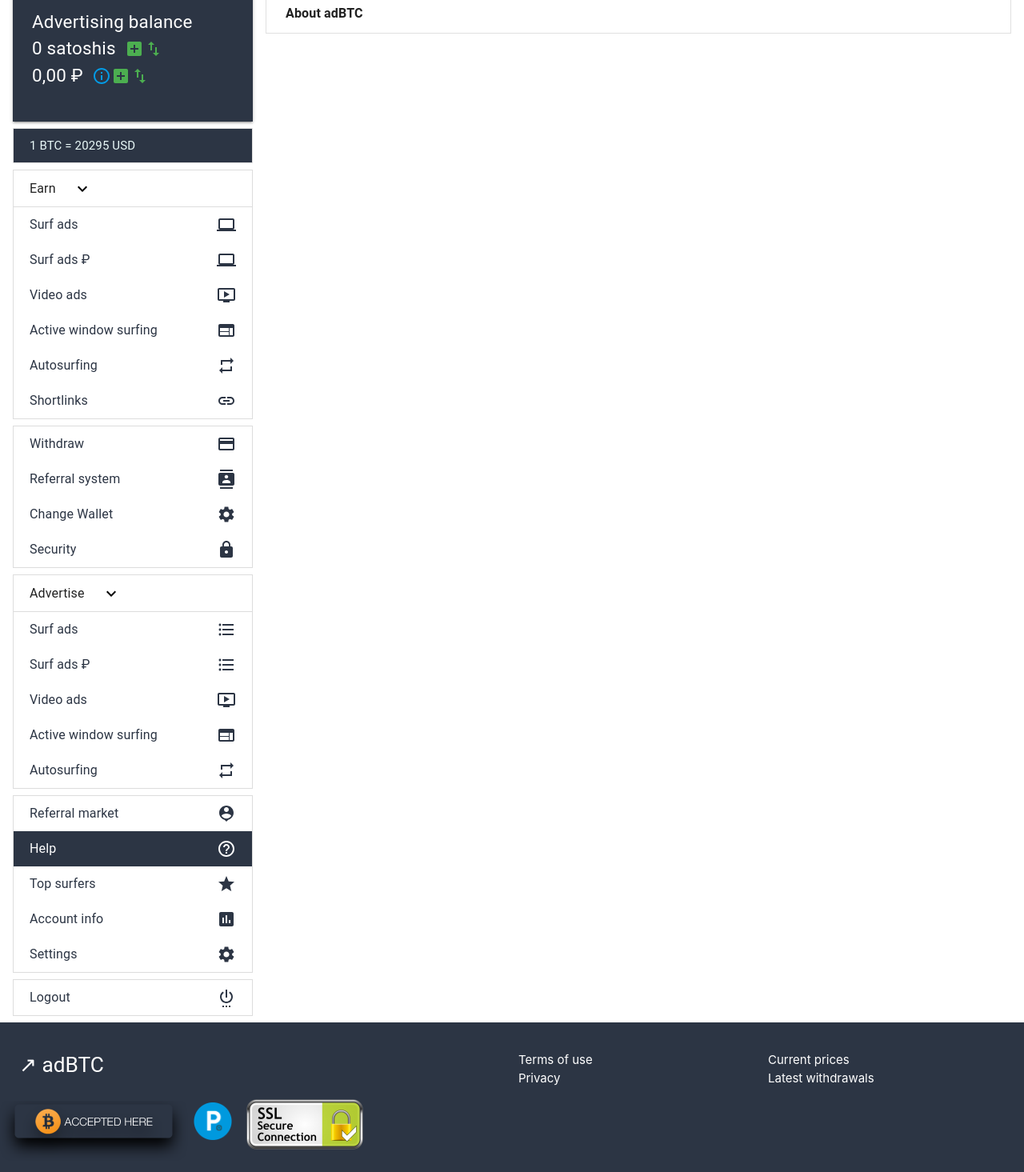
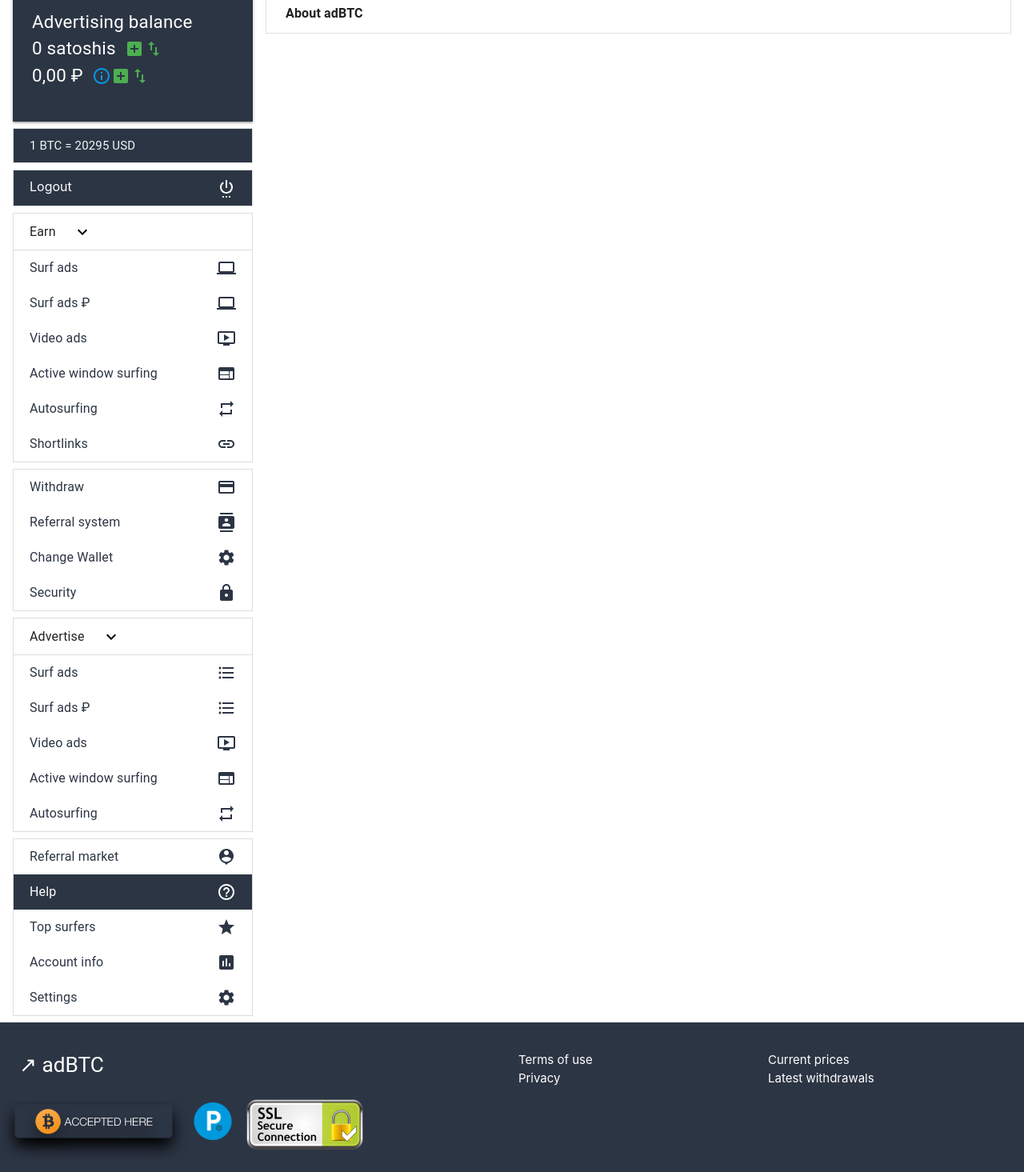
Before and after one commit to metalent0109/adbtc-frontend, a React (Create React App) app: page /help in a window 1280 px wide. Shown: the part 241-1706 px from the top of the page at 80% size. Built offline with nearby package versions, Linux system fonts and the light colour scheme; sample sign-in values are in the browser's storage.

Commit message:
bug-fixes

```diff
--- a/src/components/Layout/Layout.tsx
+++ b/src/components/Layout/Layout.tsx
@@ -1,27 +1,30 @@
 import React, { FC, useState } from 'react'
-import { makeStyles } from "@mui/styles";
+import { makeStyles } from '@mui/styles'
+import { useLocation, useNavigate } from 'react-router-dom'
 
-import LaptopIcon from '@mui/icons-material/Laptop';
-import OndemandVideoIcon from '@mui/icons-material/OndemandVideo';
-import WebIcon from '@mui/icons-material/Web';
-import RepeatIcon from '@mui/icons-material/Repeat';
-import InsertLinkIcon from '@mui/icons-material/InsertLink';
-import CreditCardIcon from '@mui/icons-material/CreditCard';
-import ContactsIcon from '@mui/icons-material/Contacts';
-import SettingsIcon from '@mui/icons-material/Settings';
-import HttpsIcon from '@mui/icons-material/Https';
-import FormatListBulletedIcon from '@mui/icons-material/FormatListBulleted';
-import PersonPinIcon from '@mui/icons-material/PersonPin';
-import HelpOutlineOutlinedIcon from '@mui/icons-material/HelpOutlineOutlined';
-import StarIcon from '@mui/icons-material/Star';
-import InsertChartIcon from '@mui/icons-material/InsertChart';
-import SettingsPowerIcon from '@mui/icons-material/SettingsPower';
-import MenuIcon from '@mui/icons-material/Menu';
+import LaptopIcon from '@mui/icons-material/Laptop'
+import OndemandVideoIcon from '@mui/icons-material/OndemandVideo'
+import WebIcon from '@mui/icons-material/Web'
+import RepeatIcon from '@mui/icons-material/Repeat'
+import InsertLinkIcon from '@mui/icons-material/InsertLink'
+import CreditCardIcon from '@mui/icons-material/CreditCard'
+import ContactsIcon from '@mui/icons-material/Contacts'
+import SettingsIcon from '@mui/icons-material/Settings'
+import HttpsIcon from '@mui/icons-material/Https'
+import FormatListBulletedIcon from '@mui/icons-material/FormatListBulleted'
+import PersonPinIcon from '@mui/icons-material/PersonPin'
+import HelpOutlineOutlinedIcon from '@mui/icons-material/HelpOutlineOutlined'
+import StarIcon from '@mui/icons-material/Star'
+import InsertChartIcon from '@mui/icons-material/InsertChart'
+import SettingsPowerIcon from '@mui/icons-material/SettingsPower'
+import MenuIcon from '@mui/icons-material/Menu'
+import ListItemText from '@mui/material/ListItemText'
+import ListItemIcon from '@mui/material/ListItemIcon'
 
 import Box from '@mui/material/Box'
-import Container from '@mui/material/Container';
+import Container from '@mui/material/Container'
 import Grid from '@mui/material/Grid'
-import Typography from '@mui/material/Typography';
+import Typography from '@mui/material/Typography'
 import Link from '@mui/material/Link'
 import Divider from '@mui/material/Divider'
 import IconButton from '@mui/material/IconButton'
@@ -30,21 +33,24 @@
 import BalanceCard from './components/BalanceCard'
 import MenuCollapse from './components/MenuCollapse'
 import Sidebar from './components/Sidebar'
-
+import { useDispatch, useSelector } from "react-redux"
+import { AppDispatch, RootState } from "redux/store"
 import styles from 'assets/jss/components/adminLayoutStyles'
+import { logout } from 'redux/reducers/authSlice';
 
 const useStyles = makeStyles(styles)
 
 interface Props {
-  children: React.ReactNode;
-  title: string;
+  children: React.ReactNode
+  title: string
 }
 
 const Layout: FC<Props> = (props) => {
-
   const classes = useStyles()
 
   const { children, title } = props
+  const dispatch = useDispatch<AppDispatch>()
+  const navigate = useNavigate()
 
   const [open, setOpen] = useState(false)
 
@@ -56,35 +62,35 @@
         {
           title: 'Surf ads',
           link: '/surf/browse',
-          icon: <LaptopIcon />
+          icon: <LaptopIcon />,
         },
         {
           title: 'Surf ads ₽',
           link: '/surfiat/browse',
-          icon: <LaptopIcon />
+          icon: <LaptopIcon />,
         },
         {
           title: 'Video ads',
           link: '/video/inf',
-          icon: <OndemandVideoIcon />
+          icon: <OndemandVideoIcon />,
         },
         {
           title: 'Active window surfing',
           link: '/surftab/inf',
-          icon: <WebIcon />
+          icon: <WebIcon />,
         },
         {
           title: 'Autosurfing',
           link: 'https://adbtc.top/autosurf/session',
           target: '_blank',
-          icon: <RepeatIcon />
+          icon: <RepeatIcon />,
         },
         {
           title: 'Shortlinks',
           link: '/shortlink',
-          icon: <InsertLinkIcon />
-        }
-      ]
+          icon: <InsertLinkIcon />,
+        },
+      ],
     },
     {
       id: 2,
@@ -92,24 +98,24 @@
         {
           title: 'Withdraw',
           link: '/acc/balance',
-          icon: <CreditCardIcon />
+          icon: <CreditCardIcon />,
         },
         {
           title: 'Referral system',
           link: '/acc/ref',
-          icon: <ContactsIcon />
+          icon: <ContactsIcon />,
         },
         {
           title: 'Change Wallet',
           link: '/acc/change_wallet',
-          icon: <SettingsIcon />
+          icon: <SettingsIcon />,
         },
         {
           title: 'Security',
           link: '/security',
-          icon: <HttpsIcon />
+          icon: <HttpsIcon />,
         },
-      ]
+      ],
     },
     {
       id: 3,
@@ -118,29 +124,29 @@
         {
           title: 'Surf ads',
           link: '/surf/projects',
-          icon: <FormatListBulletedIcon />
+          icon: <FormatListBulletedIcon />,
         },
         {
           title: 'Surf ads ₽',
           link: '/surfiat/projects/',
-          icon: <FormatListBulletedIcon />
+          icon: <FormatListBulletedIcon />,
         },
         {
           title: 'Video ads',
           link: '/video/projects',
-          icon: <OndemandVideoIcon />
+          icon: <OndemandVideoIcon />,
         },
         {
           title: 'Active window surfing',
           link: '/surftab/projects',
-          icon: <WebIcon />
+          icon: <WebIcon />,
         },
         {
           title: 'Autosurfing',
           link: '/autosurf/projects',
-          icon: <RepeatIcon />
+          icon: <RepeatIcon />,
         },
-      ]
+      ],
     },
     {
       id: 4,
@@ -148,104 +154,113 @@
         {
           title: 'Referral market',
           link: '/market/index',
-          icon: <PersonPinIcon />
+          icon: <PersonPinIcon />,
         },
         {
           title: 'Help',
           link: '/help',
-          icon: <HelpOutlineOutlinedIcon />
+          icon: <HelpOutlineOutlinedIcon />,
         },
         {
           title: 'Top surfers',
           link: '/info/top',
-          icon: <StarIcon />
+          icon: <StarIcon />,
         },
         {
           title: 'Account info',
           link: '/info/me',
-          icon: <InsertChartIcon />
+          icon: <InsertChartIcon />,
         },
         {
           title: 'Settings',
           link: '/acc/options',
-          icon: <SettingsIcon />
-        }
-      ]
+          icon: <SettingsIcon />,
+        },
+      ],
     },
-    {
-      id: 5,
-      children: [
-        {
-          title: 'Logout',
-          link: '/login',
-          icon: <SettingsPowerIcon />
-        },
-      ]
-    }
+    // {
+    //   id: 5,
+    //   children: [
+    //     {
+    //       title: 'Logout',
+    //       link: '/login',
+    //       icon: <SettingsPowerIcon />,
+    //     },
+    //   ],
+    // },
   ]
+
+  const logoutUser = () => {
+    dispatch(logout())
+    navigate('/login')
+  }
 
   return (
     <Box className={classes.wrapper}>
-      <Box className={classes.mobileHeader} alignItems='center'>
+      <Box className={classes.mobileHeader} alignItems="center">
         <IconButton onClick={() => setOpen(true)}>
           <MenuIcon />
         </IconButton>
-        <Typography variant='body1'>
-          adBTC
-        </Typography>
-        <Box ml='auto' mr={2}>
-          <Typography variant='body1'>
+        <Typography variant="body1">adBTC</Typography>
+        <Box ml="auto" mr={2}>
+          <Typography variant="body1">
             Balance: <b>0 satoshis</b>
           </Typography>
         </Box>
       </Box>
-      <Container maxWidth={false} sx={{ paddingLeft: '1rem !important', paddingRight: '1rem !important' }}>
+      <Container
+        maxWidth={false}
+        sx={{ paddingLeft: '1rem !important', paddingRight: '1rem !important' }}
+      >
         <Grid container spacing={2}>
           <Grid item sm={12} md={4} lg={3} className={classes.hideMobile}>
             <Box>
               <Box className={classes.logoWrapper} my={1}>
-                <Typography variant='h6'>
-                  ↗ adBTC
-                </Typography>
+                <Typography variant="h6">↗ adBTC</Typography>
               </Box>
 
               <BalanceCard showUserId={false} />
 
               <Box className={classes.logoWrapper} my={1}>
-                <Typography variant='body1'>
-                  1 BTC = 20295 USD
-                </Typography>
+                <Typography variant="body1">1 BTC = 20295 USD</Typography>
               </Box>
-              {
-                menuList.map((menu) => (
-                  <MenuCollapse menu={menu} key={menu.id} />
-                ))
-              }
+              <Box
+                className={classes.logoWrapper}
+                my={1}
+                style={{
+                  display: 'flex',
+                  justifyContent: 'space-between',
+                  color: 'white',
+                  cursor: "pointer"
+                }}
+                onClick={logoutUser}
+              >
+                Logout
+                <SettingsPowerIcon />
+              </Box>
+              {menuList.map((menu) => (
+                <MenuCollapse menu={menu} key={menu.id} />
+              ))}
             </Box>
           </Grid>
           <Grid item xs={12} sm={12} md={8} lg={9}>
             <Grid container spacing={2} className={classes.pcHeader}>
               <Grid item xs={12} md={5} lg={7}>
-                <Typography variant='h5'>
-                  {title}
-                </Typography>
+                <Typography variant="h5">{title}</Typography>
               </Grid>
               <Grid item xs={12} md={3} lg={3} className={classes.hideMobile}>
-                <Typography variant='body1'>
-                  Your id:  <b>2957768</b>
+                <Typography variant="body1">
+                  Your id: <b>2957768</b>
                 </Typography>
               </Grid>
               <Grid item xs={12} md={4} lg={2} className={classes.hideMobile}>
-                <Typography variant='body1'>
-                  <Link href='/info/rating'>Rating</Link>
-                  :  <b>0.000</b>
+                <Typography variant="body1">
+                  <Link href="/info/rating">Rating</Link>: <b>0.000</b>
                 </Typography>
               </Grid>
             </Grid>
             <Divider className={classes.divider} />
-            <Box className={classes.contents}>
-              {children}
-            </Box>
+            <Box className={classes.contents}>{children}</Box>
           </Grid>
         </Grid>
       </Container>
--- a/src/components/Layout/components/MenuCollapse.tsx
+++ b/src/components/Layout/components/MenuCollapse.tsx
@@ -1,33 +1,33 @@
 import React, { FC, useState, useEffect } from 'react'
 import { useLocation, useNavigate } from 'react-router-dom'
-import { makeStyles } from '@mui/styles'
+import { makeStyles } from "@mui/styles";
 import clsx from 'clsx'
 
-import ExpandMoreIcon from '@mui/icons-material/ExpandMore'
+import ExpandMoreIcon from '@mui/icons-material/ExpandMore';
 
 import Box from '@mui/material/Box'
-import Typography from '@mui/material/Typography'
-import Collapse from '@mui/material/Collapse'
-import IconButton from '@mui/material/IconButton'
-import MenuList from '@mui/material/MenuList'
-import MenuItem from '@mui/material/MenuItem'
-import ListItemText from '@mui/material/ListItemText'
-import ListItemIcon from '@mui/material/ListItemIcon'
-import { useDispatch, useSelector } from 'react-redux'
-import { AppDispatch, RootState } from 'redux/store'
+import Typography from '@mui/material/Typography';
+import Collapse from '@mui/material/Collapse';
+import IconButton from '@mui/material/IconButton';
+import MenuList from '@mui/material/MenuList';
+import MenuItem from '@mui/material/MenuItem';
+import ListItemText from '@mui/material/ListItemText';
+import ListItemIcon from '@mui/material/ListItemIcon';
+import { useDispatch, useSelector } from "react-redux"
+import { AppDispatch, RootState } from "redux/store"
 
 import { LinkMenu } from 'typings'
 
 import styles from 'assets/jss/components/adminLayoutStyles'
-import { auth } from 'firebaseSetup'
-import { useAuthState } from 'react-firebase-hooks/auth'
-import { logout } from 'redux/reducers/authSlice'
+import { auth } from 'firebaseSetup';
+import { useAuthState } from 'react-firebase-hooks/auth';
+import { logout } from 'redux/reducers/authSlice';
 
 const useStyles = makeStyles(styles)
 
 interface Props {
-  menu: LinkMenu
-  isSidebar?: boolean
+  menu: LinkMenu,
+  isSidebar?: boolean;
 }
 
 const MenuCollapse: FC<Props> = (props) => {
@@ -54,68 +54,27 @@
   }, [user, navigate])
 
   return (
-    <Box
-      className={clsx(classes.collpaseMenu, {
-        [classes.sidebarCollpase]: isSidebar,
-        [classes.noTitle]: !menu.title,
-      })}
-      mb={1}
-    >
-      {menu.title && (
-        <Box
-          display="flex"
-          alignItems="center"
-          className={clsx(classes.collpaseHeader, {
-            [classes.sidebarCollpaseHeader]: isSidebar,
-          })}
-        >
-          <Typography variant="body1">{menu.title}</Typography>
-          {!isSidebar && (
-            <IconButton size="small" onClick={() => setExpanded(!expanded)}>
-              <ExpandMoreIcon />
-            </IconButton>
-          )}
-        </Box>
-      )}
+    <Box className={clsx(classes.collpaseMenu, { [classes.sidebarCollpase]: isSidebar, [classes.noTitle]: !menu.title })} mb={1}>
+      {
+        menu.title && (
+          <Box display='flex' alignItems='center' className={clsx(classes.collpaseHeader, {[classes.sidebarCollpaseHeader]: isSidebar})}>
+            <Typography variant='body1'>
+              {menu.title}
+            </Typography>
+            {
+              !isSidebar && (
+                <IconButton size='small' onClick={() => setExpanded(!expanded)}>
+                  <ExpandMoreIcon />
+                </IconButton>
+              )
+            }
+          </Box>
+        )
+      }
 
       <Collapse in={expanded} timeout="auto" unmountOnExit>
-        <MenuList
-          className={clsx(classes.menuList, {
-            [classes.collpaseMenuList]: isSidebar,
-          })}
-        >
-          {menu.children.map((linkItem) =>
-            linkItem.title === 'Logout' ? (
-              <MenuItem
-                className={clsx({
-                  [classes.activedMenu]: location.pathname === linkItem.link,
-                })}
-                key={`${menu.id}-${linkItem.title}`}
-                onClick={logoutUser}
-              >
-                <ListItemText>{linkItem.title}</ListItemText>
-                <ListItemIcon>{linkItem.icon}</ListItemIcon>
-              </MenuItem>
-            ) : (
-              <MenuItem
-                className={clsx({
-                  [classes.activedMenu]: location.pathname === linkItem.link,
-                })}
-                key={`${menu.id}-${linkItem.title}`}
-                onClick={() => {
-                  if (linkItem.target) {
-                    window.open(linkItem.link, '_blank')
-                  } else {
-                    navigate(linkItem.link)
-                  }
-                }}
-              >
-                <ListItemText>{linkItem.title}</ListItemText>
-                <ListItemIcon>{linkItem.icon}</ListItemIcon>
-              </MenuItem>
-            ),
-          )}
-          {/* {
+        <MenuList className={clsx(classes.menuList, {[classes.collpaseMenuList]: isSidebar})}>
+          {
             menu.children.map((linkItem) => (
               <MenuItem
                 className={clsx({ [classes.activedMenu]: location.pathname === linkItem.link })}
@@ -134,7 +93,7 @@
                 </ListItemIcon>
               </MenuItem>
             ))
-          } */}
+          }
         </MenuList>
       </Collapse>
     </Box>
--- a/src/components/Layout/components/Sidebar.tsx
+++ b/src/components/Layout/components/Sidebar.tsx
@@ -1,9 +1,14 @@
 import React, { FC } from 'react'
-import { makeStyles } from "@mui/styles";
+import { makeStyles } from '@mui/styles'
 
-import Drawer from '@mui/material/Drawer';
+import Drawer from '@mui/material/Drawer'
 import Box from '@mui/material/Box'
-import Typography from '@mui/material/Typography';
+import Typography from '@mui/material/Typography'
+import SettingsPowerIcon from '@mui/icons-material/SettingsPower'
+import { useNavigate } from 'react-router-dom'
+import { useDispatch } from 'react-redux'
+import { AppDispatch } from 'redux/store'
+import { logout } from 'redux/reducers/authSlice'
 
 import BalanceCard from './BalanceCard'
 import MenuCollapse from './MenuCollapse'
@@ -15,37 +20,54 @@
 const useStyles = makeStyles(styles)
 
 interface Props {
-  open: boolean;
-  handleClose: () => void;
+  open: boolean
+  handleClose: () => void
   menuList: Array<LinkMenu>
 }
 
 const Sidebar: FC<Props> = (props) => {
-
   const classes = useStyles()
 
   const { open, handleClose, menuList } = props
+  const dispatch = useDispatch<AppDispatch>()
+  const navigate = useNavigate()
+
+  const logoutUser = () => {
+    dispatch(logout())
+    navigate('/login')
+  }
 
   return (
     <Drawer
-      anchor='left'
+      anchor="left"
       open={open}
       onClose={handleClose}
       className={classes.drawer}
     >
       <Box>
         <BalanceCard showUserId={true} />
-        <Box className={classes.btcToUsd} display='flex' alignItems='center'>
-          <Typography variant='body1'>
-            1 BTC = 20083 USD
-          </Typography>
+        <Box className={classes.btcToUsd} display="flex" alignItems="center">
+          <Typography variant="body1">1 BTC = 20083 USD</Typography>
+        </Box>
+        <Box
+          className={classes.btcToUsd}
+          style={{
+            display: 'flex',
+            justifyContent: 'space-between',
+            cursor: 'pointer',
+            marginTop: "10px"
+          }}
+          onClick={logoutUser}
+        >
+          Logout
+          <SettingsPowerIcon />
         </Box>
         <MenuCollapse menu={menuList[1]} isSidebar={true} />
-        {
-          menuList.filter((menu) => menu.id !== 2).map((menu) => (
+        {menuList
+          .filter((menu) => menu.id !== 2)
+          .map((menu) => (
             <MenuCollapse menu={menu} key={menu.id} isSidebar={true} />
-          ))
-        }
+          ))}
       </Box>
     </Drawer>
   )
```
